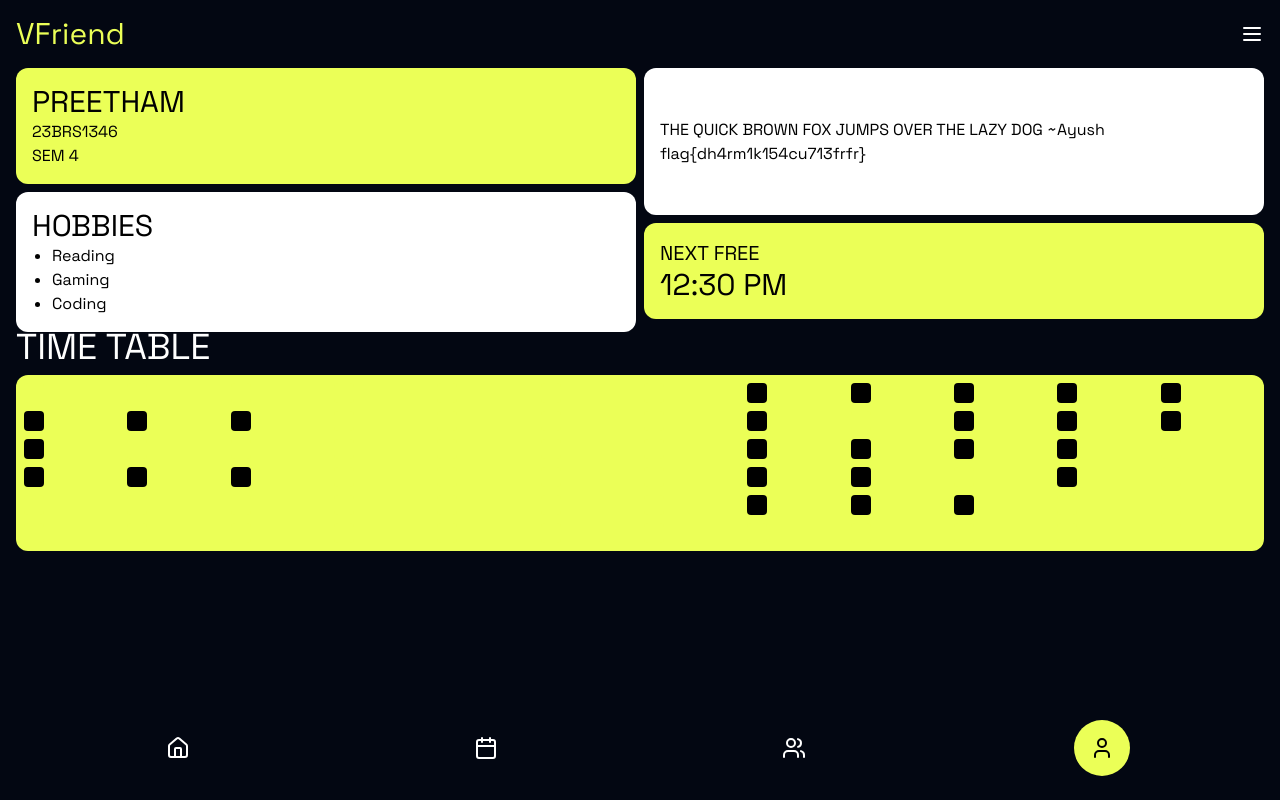
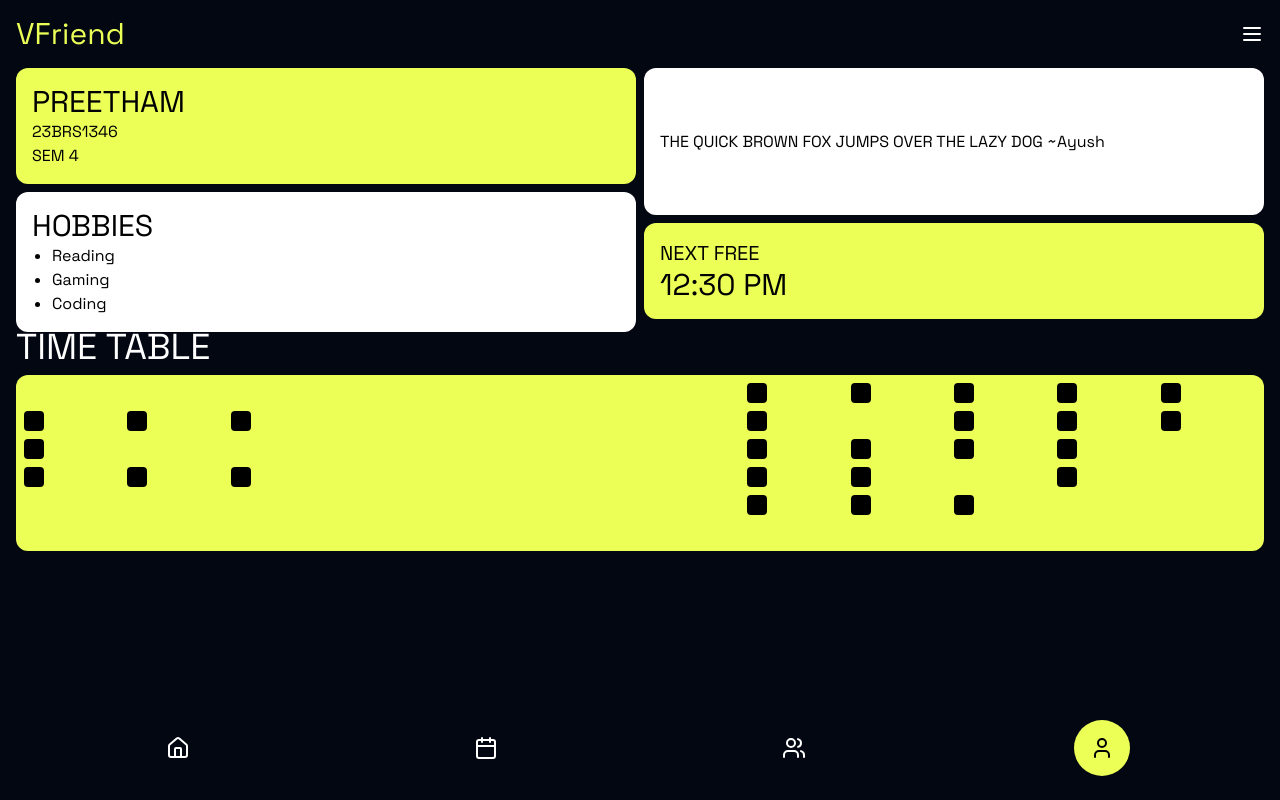
Before and after one commit to ppmpreetham/vfriend, a React (Vite) app: page / in a window 1280 px wide. Both pictures are taken after a click on the button 1102 px from the left and 748 px from the top of the page. Built offline with nearby package versions, Linux system fonts and the light colour scheme.

Commit message:
remove: unused js

```diff
--- a/src/components/calendar/Calendar.tsx
+++ b/src/components/calendar/Calendar.tsx
@@ -1,5 +1,3 @@
-import React from "react";
-
 const Calendar = () => {
   return <div className="w-screen h-full text-center">Coming Soon...</div>;
 };
--- a/src/components/profile/Profile.tsx
+++ b/src/components/profile/Profile.tsx
@@ -1,4 +1,3 @@
-import React from "react";
 import ScheduleGrid from "./ScheduleGrid";
 import scheduleData from "./timetable_minimal.json";
 
@@ -23,9 +22,7 @@ const Profile = () => {
         </div>
         <div className="mr-4 w-1/2 flex flex-col gap-2">
           <div className="p-4 bg-white text-black flex flex-col w-full flex-2 rounded-xl justify-center">
-            <div>
-              THE QUICK BROWN FOX JUMPS OVER THE LAZY DOG ~Ayush {`flag{dh4rm1k154cu713frfr}`}{" "}
-            </div>
+            <div>THE QUICK BROWN FOX JUMPS OVER THE LAZY DOG ~Ayush</div>
           </div>
           <div className="p-4 bg-primary text-black flex flex-col w-full flex-1 rounded-xl justify-center">
             <div className="text-xl">NEXT FREE</div>
--- a/src/components/profile/ScheduleGrid.tsx
+++ b/src/components/profile/ScheduleGrid.tsx
@@ -1,5 +1,3 @@
-import React from "react";
-
 type ClassEntry = {
   d: number; // Day: 1 (Mon) to 6 (Sat)
   s: string; // "t" (theory) or "l" (lab)
```
